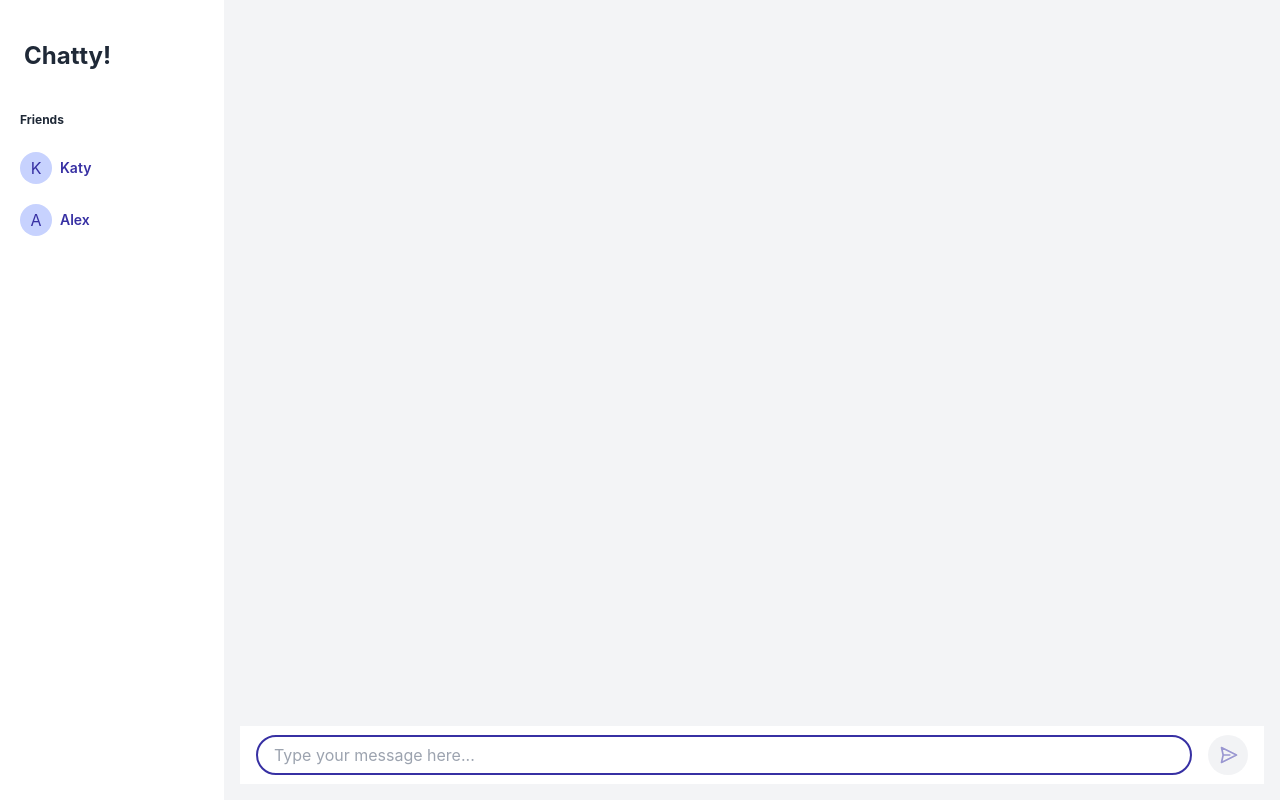
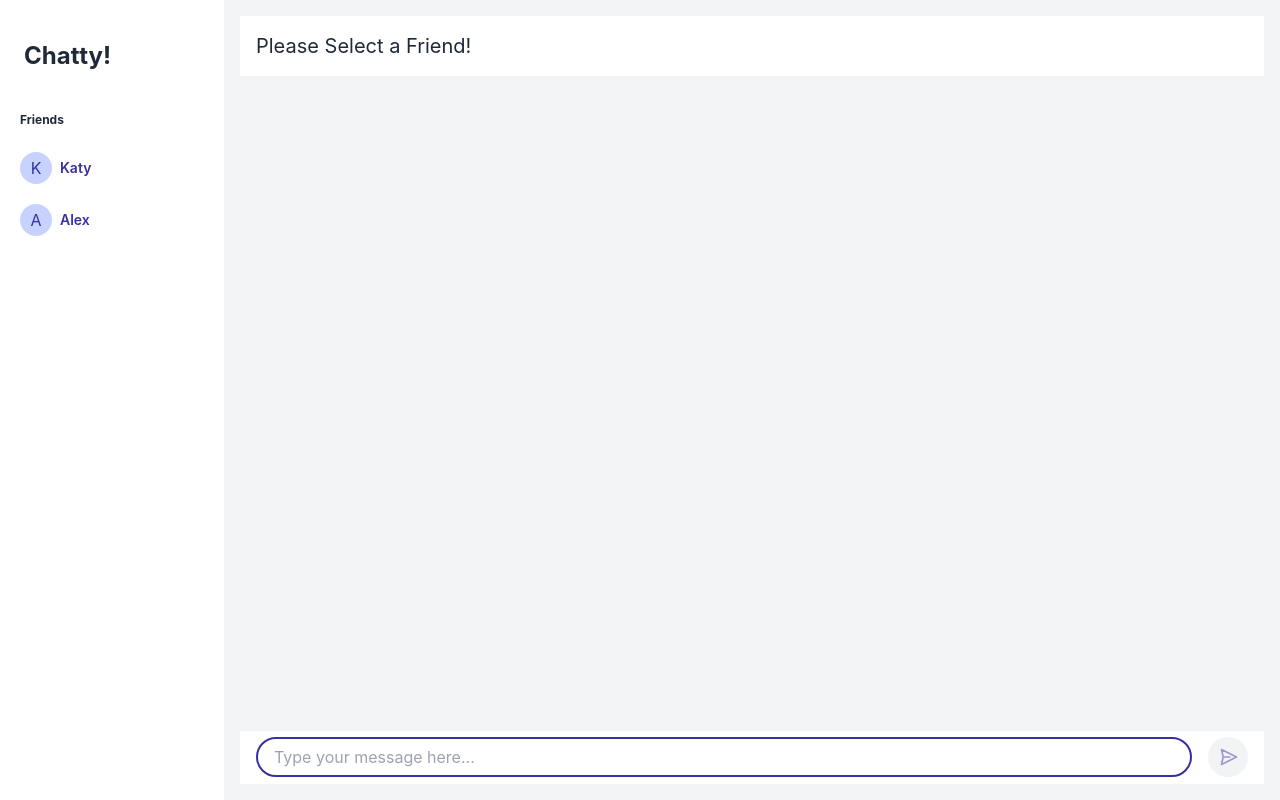
Before and after one commit to iflashlord/simple-messenger-app, a React (Create React App) app: page / in a window 1280 px wide. Built offline with nearby package versions, Linux system fonts and the light colour scheme.

Commit message:
Add message bar component / Clean up the app

```diff
--- a/src/App.js
+++ b/src/App.js
@@ -1,5 +1,6 @@
 import './App.css'
 import React from 'react'
+import MessageBar from "./components/MessageBar";
 import MessagesList from "./components/MessagesList";
 import SendMessage from "./components/SendMessage";
 import FriendsList from "./components/FriendsList";
@@ -9,6 +10,8 @@ class App extends React.Component {
 
   constructor(){
     super();
+
+    this.appName= "Chatty!";
 
     this.friendsList = [
       {user: "Katy"},
@@ -65,22 +68,27 @@ class App extends React.Component {
     return (
       <section className='flex h-screen antialiased text-gray-800 w-full'>
         <section className='flex flex-row h-full w-full overflow-x-hidden'>
+
           <aside className='flex flex-col py-8 pl-5 pr-2 w-56 bg-white flex-shrink-0'>
 
-            <Brand name="Chatty!"/>
+            <Brand name={this.appName}/>
 
             <FriendsList selected={this.onSelectFriend} friends={this.friendsList} />
 
           </aside>
 
           <aside className='flex flex-col flex-auto w-full h-full'>
+
             <section className='flex flex-col flex-auto flex-shrink-0 bg-gray-100 h-full p-4'>
+
+              <MessageBar selected={this.state.selectedFriend} />
 
               <MessagesList selected={this.state.selectedFriend} messages={this.state.messagesList}/>
 
               <SendMessage send={this.onSendMessage}/>
 
             </section>
+
           </aside>
 
         </section>
--- /dev/null
+++ b/src/components/MessageBar.js
@@ -0,0 +1,16 @@
+
+import React from "react";
+
+class MessageBar extends React.Component {
+
+    render() {
+        return (
+            <div className="flex flex-row items-center h-16 bg-white w-full px-4 p-4 text-xl">
+            {this.props.selected || "Please Select a Friend!"}
+            </div>
+        )
+    }
+
+}
+
+export default MessageBar
```
Also changed, not shown: 1 other file (tests, documents, lock files or other folders).
